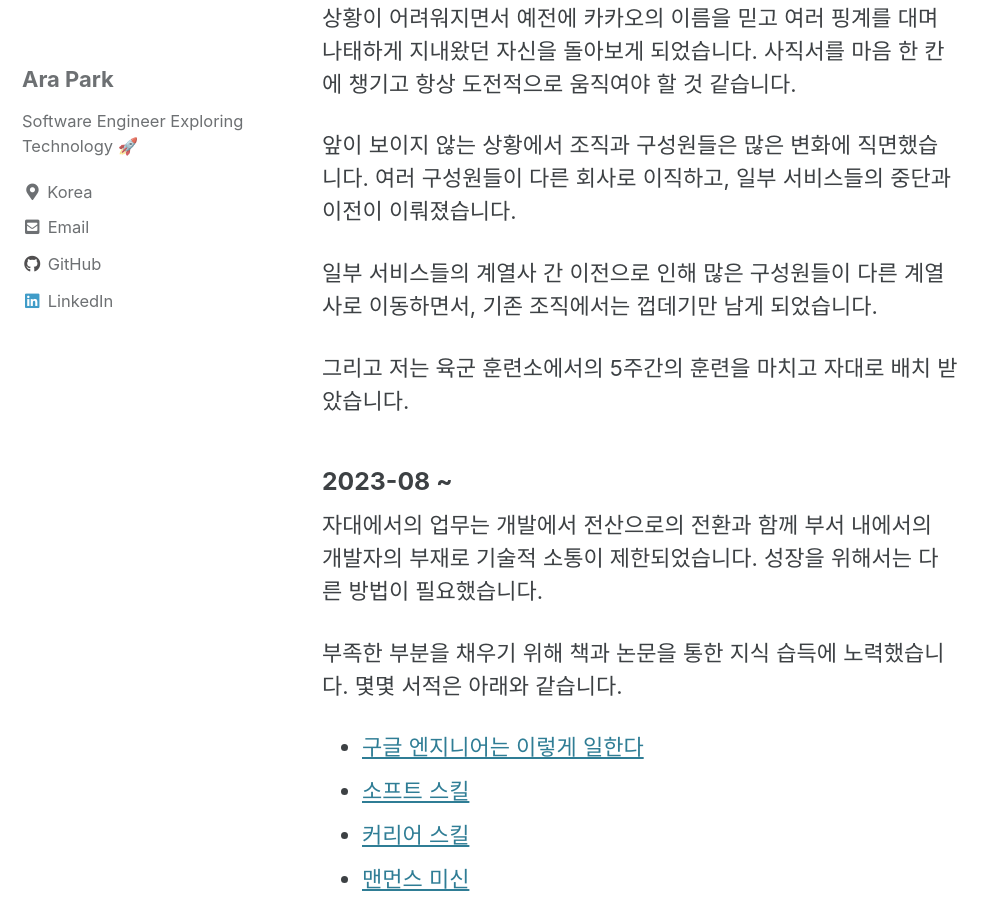
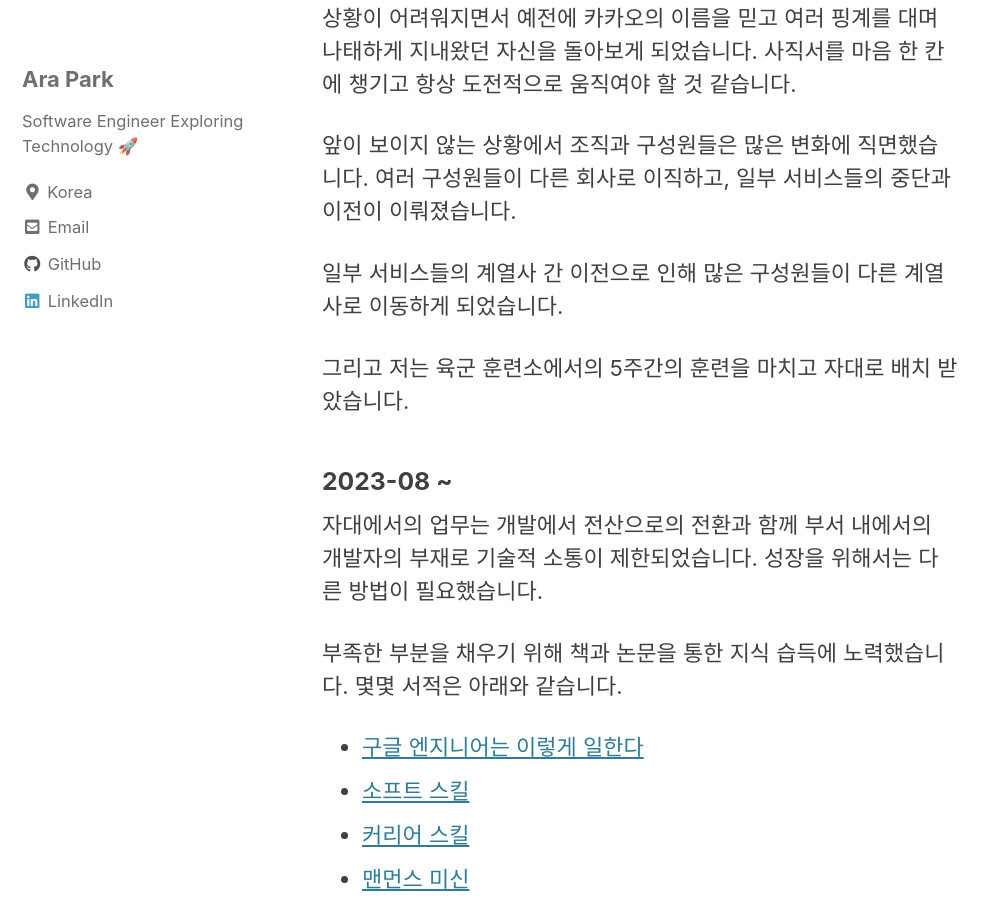
Before and after one commit to siyul-park/siyul-park.github.io, a Jekyll site: the page built from _posts/2023-12-25-2023-review.md, in a window 1280 px wide and 900 px high, scrolled down 5786 px. Shown: the whole window, without its empty margins (0-997 px from the left). Built offline with Jekyll 4.4.1, drawn with Linux system fonts in a browser that asks for light colours; cached includes are drawn as plain includes; comment, search, counter and statistics services are not loaded.

Commit message:
fix: 2023-12-25-2023-review

```diff
--- a/_posts/2023-12-25-2023-review.md
+++ b/_posts/2023-12-25-2023-review.md
@@ -77,7 +77,7 @@ ML의 세계로 인도해주시고, 제 방향성을 만들어주신 [Vision and
 
 앞이 보이지 않는 상황에서 조직과 구성원들은 많은 변화에 직면했습니다. 여러 구성원들이 다른 회사로 이직하고, 일부 서비스들의 중단과 이전이 이뤄졌습니다.
 
-일부 서비스들의 계열사 간 이전으로 인해 많은 구성원들이 다른 계열사로 이동하면서, 기존 조직에서는 껍데기만 남게 되었습니다.
+일부 서비스들의 계열사 간 이전으로 인해 많은 구성원들이 다른 계열사로 이동하게 되었습니다.
 
 그리고 저는 육군 훈련소에서의 5주간의 훈련을 마치고 자대로 배치 받았습니다.
 
```
